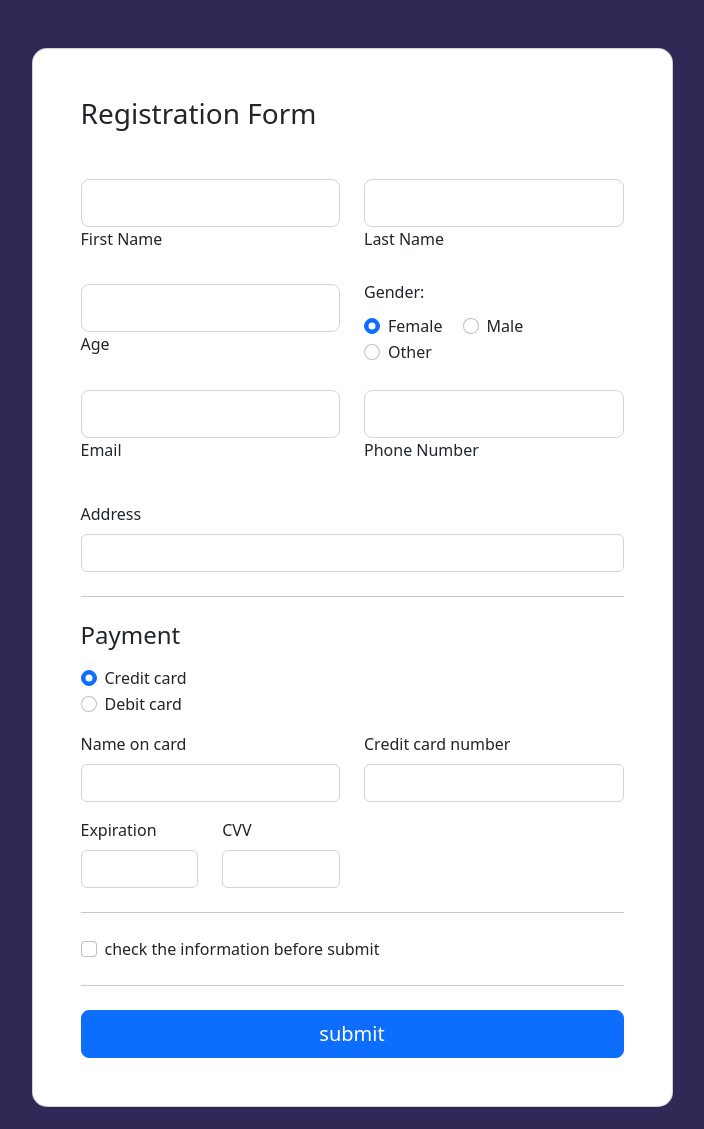
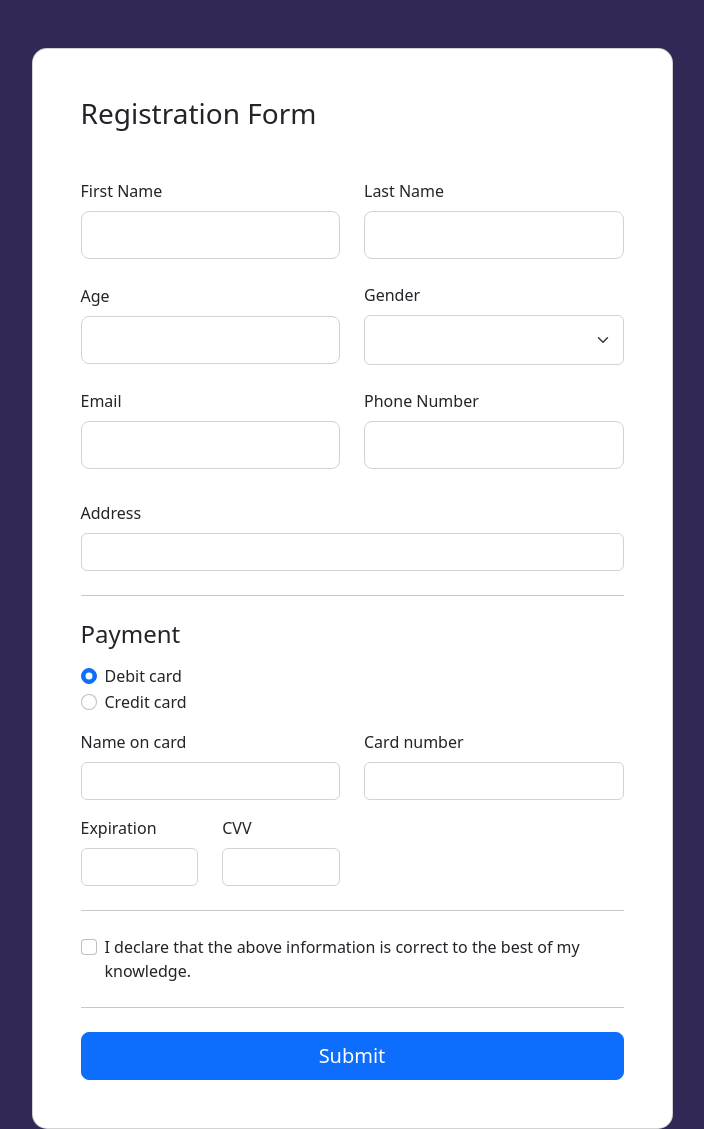
Before and after one commit to SyntaxEnemies/power-corp, a Flask app: page /register in a window 1280 px wide. Shown: the whole page, without its empty margins (288-992 px from the left). Before the commit the page ends 1107 px from the top, so only its background shows below. Run offline with Flask 2, Linux system fonts and the light colour scheme; parts of the project's set-up code (start-up, migrations or seed data) failed here and were passed over; some web fonts are replaced.

Commit message:
register.html posting to /register

```diff
--- a/main.py
+++ b/main.py
@@ -48,13 +48,11 @@ def login() -> 'html | Redirect':
 
         if user:
             if check_hash(input_password, user[8]):
-                msg = 'Login successful for ' + username
+                session['logged_in'] = True
+                msg = 'Login successful for ' + user[7]
                 # flash(msg)
-                session['logged_in'] = True
-                msg = 'Login successful for ' + username
-                flash(msg)
-                return redirect(url_for('dashboard'))
-                # return "<h2>{}</h2>".format(msg)
+                # return redirect(url_for('dashboard'))
+                return "<h2>{}</h2>".format(msg)
             else:
                 flash('Invalid password')
                 return redirect(url_for('login'))
--- a/templates/login.html
+++ b/templates/login.html
@@ -17,7 +17,7 @@
             <div class="col-md-6 col-lg-7 d-flex align-items-center">
               <div class="card-body p-4 p-lg-5 text-black">
 
-                <form style="text-align:center">
+                <form style="text-align:center" method="POST" action="/login">
 
                   <img class="mb-4" src="{{ url_for('static', filename='img/useravatar.png') }}" alt="" width="72" height="70" align-items-right>
        <h1 class="h3 mb-3 fw-normal"><B> User Login</B></h1>
--- a/templates/register.html
+++ b/templates/register.html
@@ -6,158 +6,149 @@
     background-color: #312856;
   }
 </style>
-    <section class="vh-100 gradient-custom" >
-      <div class="container py-5 h-100">
-        <div class="row justify-content-center align-items-center h-100">
-          <div class="col-12 col-lg-9 col-xl-7">
-            <div class="card shadow-2-strong card-registration" style="border-radius: 15px;">
-              <div class="card-body p-4 p-md-5">
-                <h3 class="mb-4 pb-2 pb-md-0 mb-md-5">Registration Form</h3>
-                <form>
+    <section class='vh-100 gradient-custom' >
+      <div class='container py-5 h-100'>
+        <div class='row justify-content-center align-items-center h-100'>
+          <div class='col-12 col-lg-9 col-xl-7'>
+            <div class='card shadow-2-strong card-registration' style='border-radius: 15px;'>
+              <div class='card-body p-4 p-md-5'>
+                <h3 class='mb-4 pb-2 pb-md-0 mb-md-5'>Registration Form</h3>
+                <form method='POST' action='/register'>
 
-                  <div class="row">
-                    <div class="col-md-6 mb-4">
+                  <div class='row'>
+                    <div class='col-md-6 mb-4'>
 
-                      <div class="form-outline">
-                        <input type="text" id="firstName" class="form-control form-control-lg" />
-                        <label class="form-label" for="firstName">First Name</label>
+                      <div class='form-outline'>
+                        <label class='form-label' for='firstName'>First Name</label>
+                        <input type='text' name='fname' id='firstName' class='form-control form-control-lg' required/>
                       </div>
 
                     </div>
-                    <div class="col-md-6 mb-4">
 
-                      <div class="form-outline">
-                        <input type="text" id="lastName" class="form-control form-control-lg" />
-                        <label class="form-label" for="lastName">Last Name</label>
+                    <div class='col-md-6 mb-4'>
+
+                      <div class='form-outline'>
+                        <label class='form-label' for='lastName'>Last Name</label>
+                        <input type='text' name='lname' id='lastName' class='form-control form-control-lg' required/>
                       </div>
 
                     </div>
                   </div>
 
-                  <div class="row">
-                    <div class="col-md-6 mb-4 d-flex align-items-center">
 
-                      <div class="form-outline datepicker w-100">
-                        <input type="text" class="form-control form-control-lg" id="birthdayDate" />
-                        <label for="birthdayDate" class="form-label"> Age</label>
+                  <div class='row'>
+                    <div class='col-md-6 mb-4 d-flex align-items-center'>
+
+                      <div class='form-outline w-100'>
+                        <label for='age' class='form-label'> Age</label>
+                        <input type='text' name='age' class='form-control form-control-lg' id='age' required/>
                       </div>
 
                     </div>
-                    <div class="col-md-6 mb-4">
 
-                      <h6 class="mb-2 pb-1">Gender: </h6>
+                    <div class='col-md-6 mb-4'>
+                      <label for=gender class='form-label'>Gender</label>
+                      <select class='form-select' name='gender' id=gender style='height: 50px;' required>
+                        <option value='Choose'</option>
+                        <option value='Male'>Male</option>
+                        <option value='Female'>Female</option>
+                        <option value='Unsaid'>Rather not say</option>
+                      </select>
+                      <div class=invalid-feedback>
+                        Please select one from this list.
+                      </div>
+                    </div>
 
-                      <div class="form-check form-check-inline">
-                        <input class="form-check-input" type="radio" name="inlineRadioOptions" id="femaleGender"
-                          value="option1" checked />
-                        <label class="form-check-label" for="femaleGender">Female</label>
+                  </div>
+
+                  <div class='row'>
+                    <div class='col-md-6 mb-4 pb-2'>
+
+                      <div class='form-outline'>
+                        <label class='form-label' for='emailAddress'>Email</label>
+                        <input type='email' name='email' id='emailAddress' class='form-control form-control-lg' />
                       </div>
 
-                      <div class="form-check form-check-inline">
-                        <input class="form-check-input" type="radio" name="inlineRadioOptions" id="maleGender"
-                          value="option2" />
-                        <label class="form-check-label" for="maleGender">Male</label>
-                      </div>
+                    </div>
+                    <div class='col-md-6 mb-4 pb-2'>
 
-                      <div class="form-check form-check-inline">
-                        <input class="form-check-input" type="radio" name="inlineRadioOptions" id="otherGender"
-                          value="option3" />
-                        <label class="form-check-label" for="otherGender">Other</label>
+                      <div class='form-outline'>
+                        <label class='form-label' for='phoneNumber'>Phone Number</label>
+                        <input type='tel' name='mobile_num' id='phoneNumber' class='form-control form-control-lg' />
                       </div>
 
                     </div>
                   </div>
 
-                  <div class="row">
-                    <div class="col-md-6 mb-4 pb-2">
-
-                      <div class="form-outline">
-                        <input type="email" id="emailAddress" class="form-control form-control-lg" />
-                        <label class="form-label" for="emailAddress">Email</label>
-                      </div>
-
-                    </div>
-                    <div class="col-md-6 mb-4 pb-2">
-
-                      <div class="form-outline">
-                        <input type="tel" id="phoneNumber" class="form-control form-control-lg" />
-                        <label class="form-label" for="phoneNumber">Phone Number</label>
-                      </div>
-
+                  <div class='col-12'>
+                    <label for='address' class='form-label'>Address</label>
+                    <input type='text' name='addr' class='form-control' id='address' placeholder=' ' required>
+                    <div class='invalid-feedback'>
+                      Please enter your address.
                     </div>
                   </div>
-                  <div class="col-12">
-                    <label for="address" class="form-label">Address</label>
-                    <input type="text" class="form-control" id="address" placeholder=" " required>
-                    <div class="invalid-feedback">
-                      Please enter your  address.
-                    </div>
-                  </div>
-                  <hr class="my-4">
-                  <h4 class="mb-3">Payment</h4>
 
-          <div class="my-3">
-            <div class="form-check">
-              <input id="credit" name="paymentMethod" type="radio" class="form-check-input" checked required>
-              <label class="form-check-label" for="credit">Credit card</label>
-            </div>
-            <div class="form-check">
-              <input id="debit" name="paymentMethod" type="radio" class="form-check-input" required>
-              <label class="form-check-label" for="debit">Debit card</label>
+                  <hr class='my-4'>
+                  <h4 class='mb-3'>Payment</h4>
+
+          <div class='my-3'>
+            <div class='form-check'>
+              <input id='debit' type='radio' class='form-check-input' checked>
+              <label class='form-check-label' for='debit'>Debit card</label>
             </div>
 
+            <div class='form-check'>
+              <input id='credit' type='radio' class='form-check-input'>
+              <label class='form-check-label' for='credit'>Credit card</label>
+            </div>
           </div>
 
-          <div class="row gy-3">
-            <div class="col-md-6">
-              <label for="cc-name" class="form-label">Name on card</label>
-              <input type="text" class="form-control" id="cc-name" placeholder="" required>
+          <div class='row gy-3'>
+            <div class='col-md-6'>
+              <label for='cc-name' class='form-label'>Name on card</label>
+              <input type='text' class='form-control' id='cc-name' placeholder=''>
 
-              <div class="invalid-feedback">
-                Name on card is required
-              </div>
+              <!-- <div class='invalid-feedback'> -->
+              <!--   Name on card is required -->
+              <!-- </div> -->
             </div>
 
-            <div class="col-md-6">
-              <label for="cc-number" class="form-label">Credit card number</label>
-              <input type="text" class="form-control" id="cc-number" placeholder="" required>
-              <div class="invalid-feedback">
-                Credit card number is required
-              </div>
+            <div class='col-md-6'>
+              <label for='cc-number' class='form-label'>Card number</label>
+              <input type='text' class='form-control' id='cc-number' placeholder=''>
+              <!-- <div class='invalid-feedback'> -->
+              <!--   Card number is required -->
+              <!-- </div> -->
             </div>
 
-            <div class="col-md-3">
-              <label for="cc-expiration" class="form-label">Expiration</label>
-              <input type="text" class="form-control" id="cc-expiration" placeholder="" required>
-              <div class="invalid-feedback">
-                Expiration date required
-              </div>
+            <div class='col-md-3'>
+              <label for='cc-expiration' class='form-label'>Expiration</label>
+              <input type='text' class='form-control' id='cc-expiration' placeholder=''>
+              <!-- <div class='invalid-feedback'> -->
+              <!--   Expiration date required -->
+              <!-- </div> -->
             </div>
 
-            <div class="col-md-3">
-              <label for="cc-cvv" class="form-label">CVV</label>
-              <input type="text" class="form-control" id="cc-cvv" placeholder="" required>
-              <div class="invalid-feedback">
-                Security code required
-              </div>
+            <div class='col-md-3'>
+              <label for='cc-cvv' class='form-label'>CVV</label>
+              <input type='text' class='form-control' id='cc-cvv' placeholder=''>
+              <!-- <div class='invalid-feedback'> -->
+              <!--   Security code required -->
+              <!-- </div> -->
             </div>
           </div>
-          <hr class="my-4">
+          <hr class='my-4'>
 
-          <div class="form-check">
-            <input type="checkbox" class="form-check-input" id="same-address">
-            <label class="form-check-label" for="same-address">check the information before submit</label>
+          <div class='form-check'>
+            <input type='checkbox' class='form-check-input' id='check'>
+            <label class='form-check-label' for='check'>I declare that the above information is correct to the best of my knowledge.</label>
           </div>
 
 
 
-          <hr class="my-4">
+          <hr class='my-4'>
 
-          <button class="w-100 btn btn-primary btn-lg" type="submit">submit</button>
-        </form>
-      </div>
-    </div>
-
+          <button class='w-100 btn btn-primary btn-lg' type='submit'>Submit</button>
 
 
                 </form>
```
